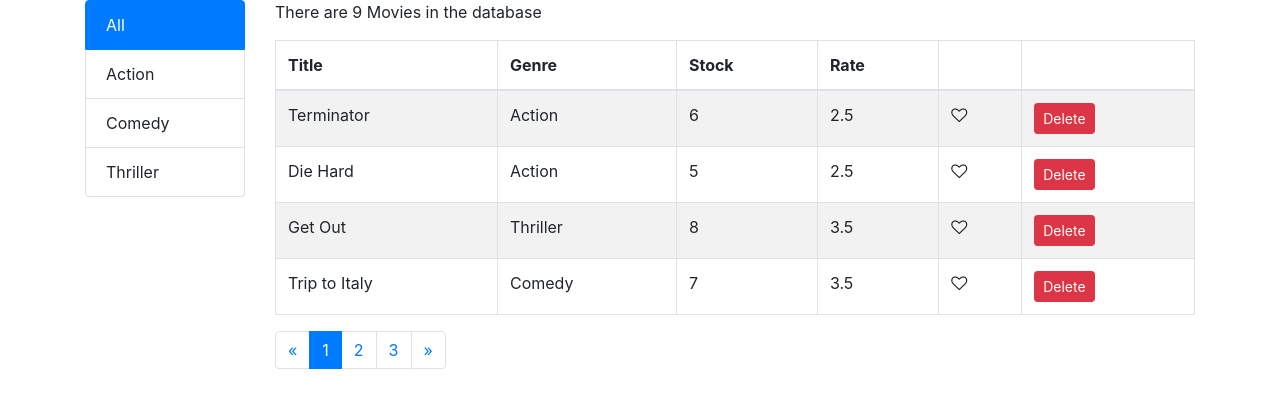
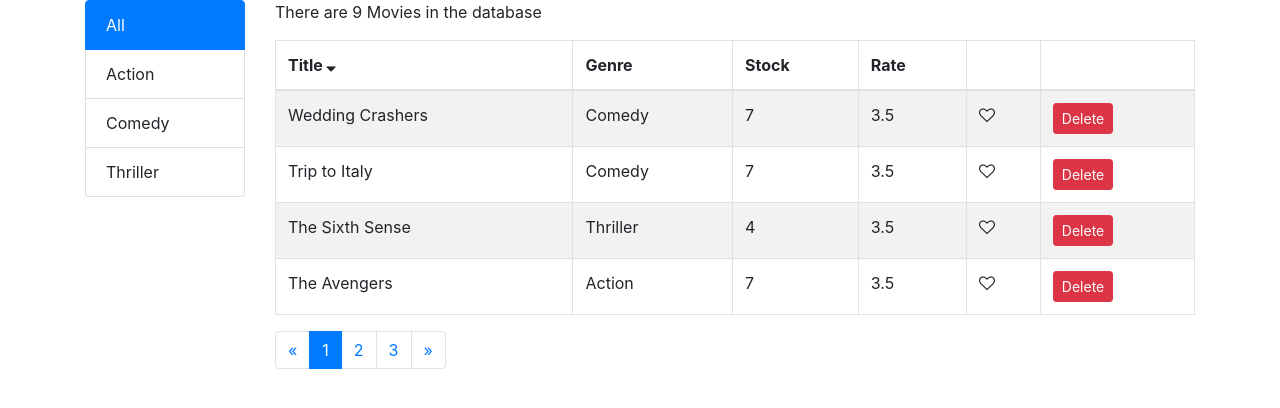
Before and after one commit to rnkoaa/learn-react, a React (Create React App) app in the folder vidly/: page / in a window 1280 px wide. Both pictures are taken after a click on the element "Title". Shown: the top 408 px of the page. Built offline with nearby package versions, Linux system fonts and the light colour scheme.

Commit message:
Table with sortable column

```diff
--- a/vidly/src/components/common/pagination.jsx
+++ b/vidly/src/components/common/pagination.jsx
@@ -1,9 +1,9 @@
-import React, { Component } from 'react';
-import _ from 'lodash';
-import PropTypes from 'prop-types';
+import React, { Component } from "react";
+import _ from "lodash";
+import PropTypes from "prop-types";
 class Pagination extends Component {
   render() {
-    const { itemsCount, pageSize, currentPage, onPageChanged } = this.props;
+    const { itemsCount, pageSize, currentPage } = this.props;
 
     const pagesCount = Math.ceil(itemsCount / pageSize);
     if (pagesCount === 1) {
@@ -22,13 +22,8 @@ class Pagination extends Component {
             </li>
             {pages.map(page => {
               return (
-                <li
-                  key={page}
-                  className={
-                    page === currentPage ? 'page-item active' : 'page-item'
-                  }
-                >
-                  <a className="page-link" onClick={() => onPageChanged(page)}>
+                <li key={page} className={page === currentPage ? "page-item active" : "page-item"}>
+                  <a className="page-link" onClick={() => this.props.onPageChanged(page)}>
                     {page}
                   </a>
                 </li>
--- a/vidly/src/components/common/table-header.jsx
+++ b/vidly/src/components/common/table-header.jsx
@@ -3,18 +3,21 @@ import React, { Component } from "react";
 class TableHeader extends Component {
   state = {};
 
-  // sortMovies = sortProperty => {
-  //   const sortColumn = { ...this.state.sortColumn };
-  //   if (sortColumn.property === sortProperty) {
-  //     sortColumn.sortOrder = sortColumn.sortOrder === "asc" ? "desc" : "asc";
-  //   } else {
-  //     sortColumn.property = sortProperty;
-  //     sortColumn.sortOrder = "asc";
-  //   }
-  //   this.setState({
-  //     sortColumn
-  //   });
-  // };
+  renderSortIcon = column => {
+    if (column.sortable) {
+      const { sort } = this.props;
+      if (column.dataPath !== sort.property) {
+        return null;
+      }
+
+      if (sort.order === "asc") {
+        return <i className="fa fa-sort-asc" />;
+      }
+      console.log(`Rendering ${column.dataPath} with order: ${sort.order}`);
+      return <i className="fa fa-sort-desc" />;
+    }
+    return null;
+  };
 
   render() {
     const { columns } = this.props;
@@ -23,8 +26,12 @@ class TableHeader extends Component {
         <tr>
           {columns.map(column => {
             return (
-              <th scope="col" key={column.dataPath || column.key} onClick={() => this.props.onSort(column)}>
-                {column.label}
+              <th
+                scope="col"
+                key={column.dataPath || column.key}
+                onClick={() => this.props.onSort(column.dataPath)}
+              >
+                {column.label} {this.renderSortIcon(column)}
               </th>
             );
           })}
--- a/vidly/src/components/common/table.jsx
+++ b/vidly/src/components/common/table.jsx
@@ -6,43 +6,30 @@ class Table extends Component {
   state = {
     columns: [],
     data: [],
-    sortedColumn: {},
+    sort: {},
     sortable: false,
     paged: false
   };
 
   componentDidMount() {
-    console.log("Component Did Mount: ", this.props.data);
-    const { data, columns } = this.props;
+    const { data, columns, sort } = this.props;
     this.setState({
       data,
-      columns
+      columns,
+      sort
     });
   }
 
-  onSort = column => {
-    if (column.sortable) {
-      //   console.log("Column is Sortable.");
-      const { dataPath } = column;
-
-      const sortedData = _.orderBy(this.state.data, [dataPath], ["asc"]);
-      console.log("Sorted Data: ", sortedData);
+  componentDidUpdate(prevProps, prevState) {
+    if (prevProps.data !== this.props.data) {
+      const { data, columns, sort } = this.props;
+      this.setState({
+        data,
+        columns,
+        sort
+      });
     }
-  };
-
-
-  // sortMovies = sortProperty => {
-  //   const sortColumn = { ...this.state.sortColumn };
-  //   if (sortColumn.property === sortProperty) {
-  //     sortColumn.sortOrder = sortColumn.sortOrder === "asc" ? "desc" : "asc";
-  //   } else {
-  //     sortColumn.property = sortProperty;
-  //     sortColumn.sortOrder = "asc";
-  //   }
-  //   this.setState({
-  //     sortColumn
-  //   });
-  // };
+  }
 
   renderCell(item, column) {
     if (column.content) {
@@ -52,13 +39,12 @@ class Table extends Component {
   }
 
   render() {
-    const { data, columns } = this.state;
+    const { data, columns, sort } = this.state;
     const { rowKeyProperty } = this.props;
+
     return (
       <table className="table table-bordered table-striped">
-        <TableHeader columns={columns} sortedColumn={this.state.sortedColumn} onSort={this.onSort}>
-          {" "}
-        </TableHeader>
+        <TableHeader columns={columns} sort={sort} onSort={this.props.onSort} />
         <tbody>
           {data.map(item => {
             return (
--- a/vidly/src/components/movies.jsx
+++ b/vidly/src/components/movies.jsx
@@ -6,8 +6,7 @@ import Table from "./common/table";
 import { paginate } from "../utils/paginate";
 import { getMovies } from "../services/fakeMovieService";
 import { getGenres } from "../services/fakeGenreService";
-// import _ from "lodash";
-
+import _ from "lodash";
 class Movies extends Component {
   state = {
     pageSize: 4,
@@ -42,21 +41,21 @@ class Movies extends Component {
       {
         label: "",
         key: "like",
-        content: (movie) => <Like liked={movie.liked} onClick={() => this.props.clickLike(movie)} />,
+        content: movie => <Like liked={movie.liked} onClick={() => this.clickLike(movie)} />,
         sortable: false
       },
       {
         label: "",
         key: "delete",
-        content: (movie) =>
-          <button onClick={() => this.props.deleteMovies(movie)} className="btn btn-danger btn-sm">
+        content: movie => (
+          <button onClick={() => this.onMovieDelete(movie)} className="btn btn-danger btn-sm">
             Delete
           </button>
-        ,
+        ),
         sortable: false
       }
     ],
-    sortColumn: { property: "title", sortOrder: "asc" },
+    sort: { property: "title", order: "asc" },
     selectedGenre: { name: "All", _id: "all" },
     genres: []
   };
@@ -69,11 +68,10 @@ class Movies extends Component {
     });
   }
 
-  deleteMovies = movie => {
-    const { movies } = this.state;
-    const filteredMovies = movies.filter(m => m._id !== movie._id);
-    this.setState({ movies: filteredMovies });
-  };
+  componentDidUpdate(prevProps, prevState) {
+    // const {sort: prevStateSort} = prevState.sort;
+
+  }
 
   clickLike = movie => {
     const movies = [...this.state.movies];
@@ -103,16 +101,17 @@ class Movies extends Component {
     }
   };
 
-  sortMovies = sortProperty => {
-    const sortColumn = { ...this.state.sortColumn };
-    if (sortColumn.property === sortProperty) {
-      sortColumn.sortOrder = sortColumn.sortOrder === "asc" ? "desc" : "asc";
+  onSort = sortProperty => {
+    const sort = { ...this.state.sort };
+    if (sort.property === sortProperty) {
+      sort.order = sort.order === "asc" ? "desc" : "asc";
     } else {
-      sortColumn.property = sortProperty;
-      sortColumn.sortOrder = "asc";
+      sort.property = sortProperty;
+      sort.order = "asc";
     }
+    console.log("OnSort: Column clicked ", sort);
     this.setState({
-      sortColumn
+      sort
     });
   };
 
@@ -120,20 +119,26 @@ class Movies extends Component {
     this.setState({ currentPage: pageNumber });
   };
 
+  onMovieDelete = movie => {
+    const { selectedMovies } = this.state;
+    const filteredMovies = selectedMovies.filter(m => m._id !== movie._id);
+    this.setState({ selectedMovies: filteredMovies });
+  };
+
   render() {
+    const { sort, pageSize, currentPage } = this.state;
     const { length: count } = this.state.selectedMovies;
-    const { pageSize, currentPage } = this.state;
 
     if (count === 0) return <p> There are no movies in the database </p>;
 
-    // const sortedMovies = _.orderBy(
-    //   this.state.selectedMovies,
-    //   [this.state.sortColumn.property],
-    //   [this.state.sortColumn.sortOrder]
-    // );
+    const sortedMovies = _.orderBy(
+      this.state.selectedMovies,
+      [sort.property],
+      [sort.order]
+    );
 
-    const selectedMovies = paginate(this.state.selectedMovies, currentPage, pageSize);
-
+    const selectedMovies = paginate(sortedMovies, currentPage, pageSize);
+    console.log(selectedMovies)
     return (
       <div className="row">
         <div className="col-2">
@@ -144,18 +149,11 @@ class Movies extends Component {
           <Table
             rowKeyProperty={"_id"}
             data={selectedMovies}
+            sort={sort}
             columns={this.state.columns}
             onSort={this.onSort}
+            onMovieDelete={this.onMovieDelete}
           />
-          {/* <table className="table table-bordered table-striped">
-            <thead>
-              <tr>
-                <th scope="col" />
-                <th scope="col" />
-              </tr>
-            </thead>
-            <tbody>{this.renderMovieRows(selectedMovies)}</tbody>
-    </table> */}
           <Pagination
             itemsCount={this.state.selectedMovies.length}
             pageSize={this.state.pageSize}
@@ -166,28 +164,6 @@ class Movies extends Component {
       </div>
     );
   }
-
-  renderMovieRows(movies) {
-    if (movies.length === 0) {
-      return <h1>There are no movies</h1>;
-    }
-    return movies.map(movie => (
-      <tr key={movie._id}>
-        {
-          <React.Fragment>
-            <td>
-              <Like liked={movie.liked} onClick={() => this.clickLike(movie)} />
-            </td>
-            <td>
-              <button onClick={() => this.deleteMovies(movie)} className="btn btn-danger btn-sm">
-                Delete
-              </button>
-            </td>
-          </React.Fragment>
-        }
-      </tr>
-    ));
-  }
 }
 
 export default Movies;
```
